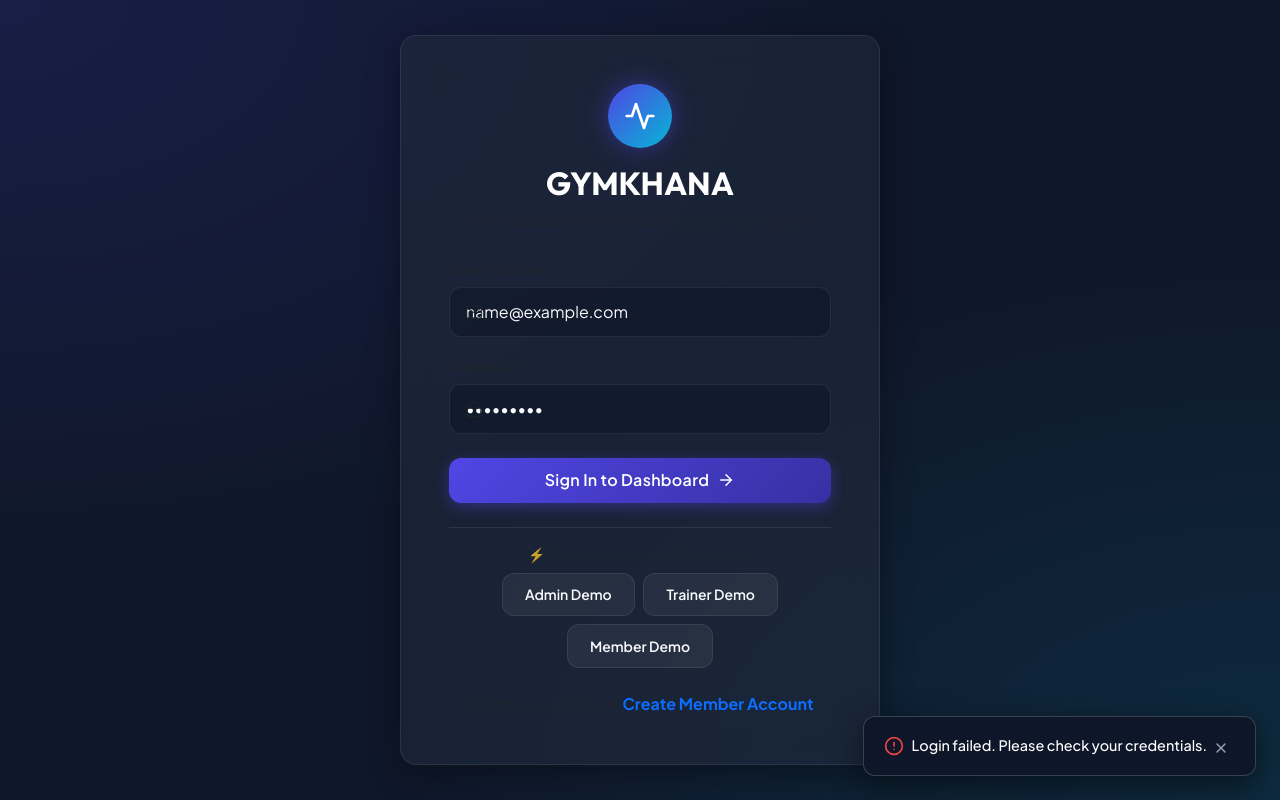
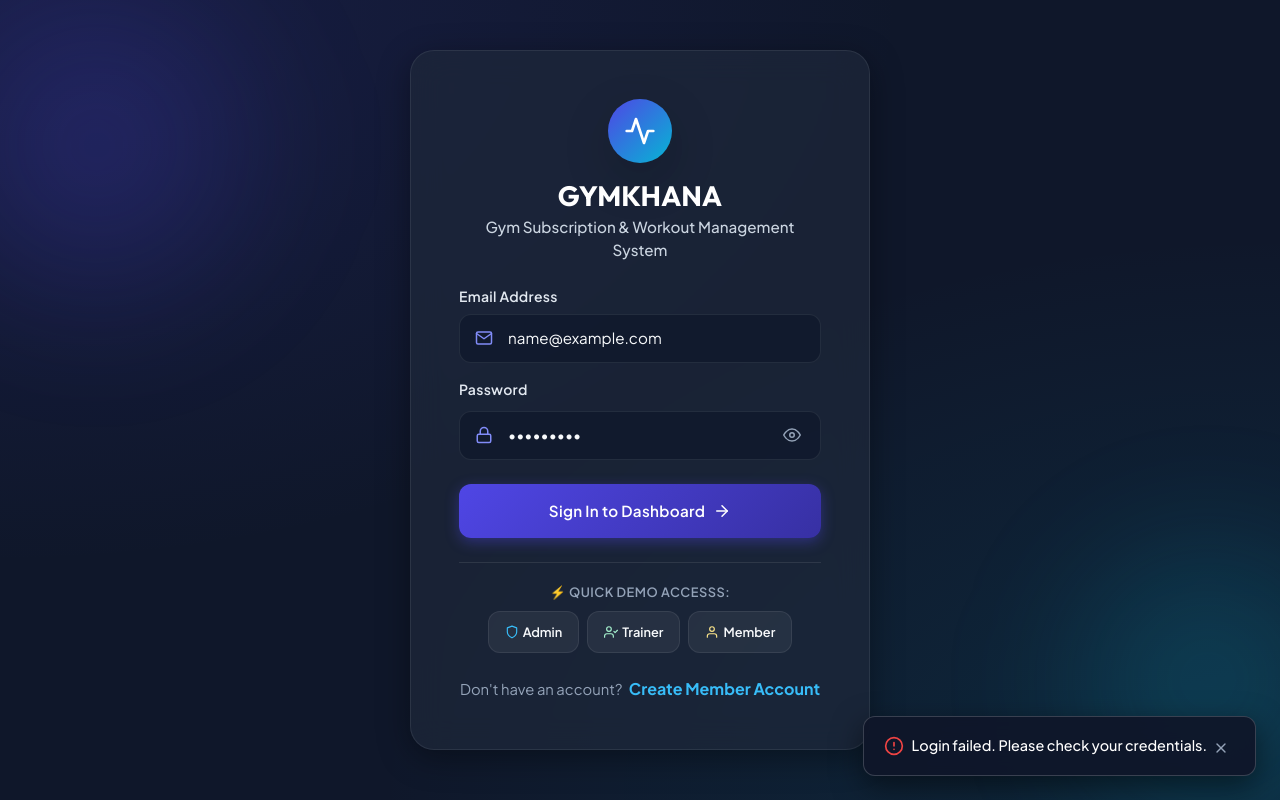
Before and after one commit to SREEHARI-K-V/gymkhana, a React app in the folder frontend/: page /login in a window 1280 px wide. Both pictures are taken after typing "name@example.com", "Sample123" into the empty fields and a click on the button "Sign In to Dashboard". Built offline with nearby package versions, Linux system fonts and the light colour scheme; no server answers; the HTML template or start-up script is replaced by a standard one.

Commit message:
Redesign login page: fix text visibility, label contrast, and icon overlap

```diff
--- a/frontend/src/index.css
+++ b/frontend/src/index.css
@@ -94,24 +94,131 @@ h1, h2, h3, h4, h5, h6, .brand-title {
   min-height: 100vh;
 }
 
+/* Global Text Contrast Helpers */
+.text-muted {
+  color: #94A3B8 !important;
+}
+
+.text-cyan {
+  color: #38BDF8 !important;
+}
+
+.form-label-custom {
+  color: #E2E8F0 !important;
+  font-size: 0.875rem !important;
+  font-weight: 600 !important;
+  letter-spacing: 0.3px;
+  margin-bottom: 0.45rem !important;
+  display: block;
+}
+
+.auth-subheading {
+  color: #CBD5E1 !important;
+  font-size: 0.95rem;
+  font-weight: 500;
+  line-height: 1.5;
+}
+
+.auth-footer-text {
+  color: #94A3B8;
+  font-size: 0.925rem;
+}
+
+.auth-link {
+  color: #38BDF8;
+  font-weight: 700;
+  text-decoration: none;
+  transition: all 0.2s ease;
+}
+
+.auth-link:hover {
+  color: #7DD3FC;
+  text-decoration: underline;
+  text-shadow: 0 0 12px rgba(56, 189, 248, 0.5);
+}
+
+/* Glass Inputs & Icon Grouping */
 .glass-input {
-  background: rgba(15, 23, 42, 0.6) !important;
+  background: rgba(15, 23, 42, 0.65) !important;
   border: 1px solid var(--border-glass) !important;
   color: var(--text-main) !important;
   border-radius: var(--radius-md) !important;
-  padding: 0.75rem 1rem !important;
-  transition: all 0.2s ease !important;
+  padding-top: 0.75rem !important;
+  padding-bottom: 0.75rem !important;
+  padding-right: 1rem !important;
+  padding-left: 1rem;
+  font-size: 0.95rem;
+  transition: all 0.25s ease !important;
+}
+
+.glass-input.ps-5,
+.glass-input-with-icon {
+  padding-left: 3rem !important; /* Ensured room for 18px icon + spacing */
+}
+
+.glass-input-with-both-icons {
+  padding-left: 3rem !important;
+  padding-right: 3rem !important;
+}
+
+.input-icon-wrapper {
+  position: relative;
+  display: flex;
+  align-items: center;
+  width: 100%;
+}
+
+.input-icon-left {
+  position: absolute;
+  left: 1rem;
+  top: 50%;
+  transform: translateY(-50%);
+  z-index: 10;
+  pointer-events: none;
+  color: #818CF8;
+  display: flex;
+  align-items: center;
+  justify-content: center;
+  transition: color 0.25s ease, transform 0.25s ease;
+}
+
+.input-icon-right-btn {
+  position: absolute;
+  right: 0.85rem;
+  top: 50%;
+  transform: translateY(-50%);
+  z-index: 10;
+  background: transparent;
+  border: none;
+  padding: 6px;
+  display: flex;
+  align-items: center;
+  justify-content: center;
+  color: #94A3B8;
+  cursor: pointer;
+  border-radius: 6px;
+  transition: all 0.2s ease;
+}
+
+.input-icon-right-btn:hover {
+  color: #F8FAFC;
+  background: rgba(255, 255, 255, 0.12);
+}
+
+.input-icon-wrapper:focus-within .input-icon-left {
+  color: #38BDF8;
+  transform: translateY(-50%) scale(1.1);
 }
 
 .glass-input:focus {
-  background: rgba(15, 23, 42, 0.85) !important;
-  border-color: var(--primary) !important;
-  box-shadow: 0 0 12px var(--primary-glow) !important;
+  background: rgba(15, 23, 42, 0.88) !important;
+  border-color: #6366F1 !important;
+  box-shadow: 0 0 16px rgba(99, 102, 241, 0.35) !important;
   color: #FFF !important;
 }
 
 .glass-input::placeholder {
-  color: var(--text-muted) !important;
+  color: #64748B !important;
 }
 
 /* Custom Buttons */
--- a/frontend/src/pages/auth/LoginPage.jsx
+++ b/frontend/src/pages/auth/LoginPage.jsx
@@ -2,11 +2,12 @@ import React, { useState } from 'react';
 import { useNavigate, Link } from 'react-router-dom';
 import { useAuth } from '../../hooks/useAuth';
 import { useNotification } from '../../context/NotificationContext';
-import { FiActivity, FiLock, FiMail, FiArrowRight } from 'react-icons/fi';
+import { FiActivity, FiLock, FiMail, FiArrowRight, FiEye, FiEyeOff, FiShield, FiUserCheck, FiUser } from 'react-icons/fi';
 
 export const LoginPage = () => {
   const [email, setEmail] = useState('');
   const [password, setPassword] = useState('');
+  const [showPassword, setShowPassword] = useState(false);
   const [submitting, setSubmitting] = useState(false);
 
   const { login } = useAuth();
@@ -36,57 +37,117 @@ export const LoginPage = () => {
   };
 
   return (
-    <div className="min-vh-100 d-flex align-items-center justify-content-center p-4">
-      <div className="glass-card p-4 p-sm-5 w-100" style={{ maxWidth: '480px' }}>
+    <div className="min-vh-100 d-flex align-items-center justify-content-center p-3 p-sm-4 position-relative overflow-hidden">
+      {/* Background Decorative Ambient Glows */}
+      <div
+        className="position-absolute rounded-circle"
+        style={{
+          width: '450px',
+          height: '450px',
+          background: 'radial-gradient(circle, rgba(79, 70, 229, 0.25) 0%, rgba(0, 0, 0, 0) 70%)',
+          top: '-10%',
+          left: '-10%',
+          filter: 'blur(50px)',
+          pointerEvents: 'none'
+        }}
+      />
+      <div
+        className="position-absolute rounded-circle"
+        style={{
+          width: '400px',
+          height: '400px',
+          background: 'radial-gradient(circle, rgba(6, 182, 212, 0.2) 0%, rgba(0, 0, 0, 0) 70%)',
+          bottom: '-10%',
+          right: '-10%',
+          filter: 'blur(50px)',
+          pointerEvents: 'none'
+        }}
+      />
+
+      <div className="glass-card p-4 p-sm-5 w-100 position-relative z-1" style={{ maxWidth: '460px', borderRadius: '24px' }}>
+        {/* Header Section */}
         <div className="text-center mb-4">
           <div
-            className="d-inline-flex align-items-center justify-content-center rounded-circle mb-3"
-            style={{ width: '64px', height: '64px', background: 'linear-gradient(135deg, #4F46E5, #06B6D4)', boxShadow: '0 0 24px rgba(79, 70, 229, 0.5)' }}
+            className="d-inline-flex align-items-center justify-content-center rounded-circle mb-3 shadow-lg"
+            style={{
+              width: '64px',
+              height: '64px',
+              background: 'linear-gradient(135deg, #4F46E5 0%, #06B6D4 100%)',
+              boxShadow: '0 0 30px rgba(79, 70, 229, 0.5)'
+            }}
           >
-            <FiActivity color="#FFF" size={32} />
+            <FiActivity color="#FFFFFF" size={32} />
           </div>
-          <h2 className="text-white font-weight-bold tracking-tight">GYMKHANA</h2>
-          <p className="text-muted" style={{ fontSize: '0.9rem' }}>Gym Subscription & Workout Management System</p>
+          <h2 className="brand-title text-white fw-bold mb-1 tracking-tight fs-3">GYMKHANA</h2>
+          <p className="auth-subheading mb-0">Gym Subscription & Workout Management System</p>
         </div>
 
+        {/* Login Form */}
         <form onSubmit={handleSubmit} className="d-flex flex-column gap-3">
           <div>
-            <label className="form-label text-muted small fw-semibold">Email Address</label>
-            <div className="position-relative">
-              <FiMail className="position-absolute top-50 translate-middle-y ms-3 text-muted" size={18} />
+            <label htmlFor="login-email" className="form-label-custom">
+              Email Address
+            </label>
+            <div className="input-icon-wrapper">
+              <span className="input-icon-left">
+                <FiMail size={18} />
+              </span>
               <input
+                id="login-email"
                 type="email"
-                className="form-control glass-input ps-5"
+                className="form-control glass-input glass-input-with-icon"
                 placeholder="name@gymkhana.com"
                 value={email}
                 onChange={(e) => setEmail(e.target.value)}
                 required
+                autoComplete="email"
               />
             </div>
           </div>
 
           <div>
-            <label className="form-label text-muted small fw-semibold">Password</label>
-            <div className="position-relative">
-              <FiLock className="position-absolute top-50 translate-middle-y ms-3 text-muted" size={18} />
+            <div className="d-flex align-items-center justify-content-between mb-1">
+              <label htmlFor="login-password" className="form-label-custom mb-0">
+                Password
+              </label>
+            </div>
+            <div className="input-icon-wrapper">
+              <span className="input-icon-left">
+                <FiLock size={18} />
+              </span>
               <input
-                type="password"
-                className="form-control glass-input ps-5"
+                id="login-password"
+                type={showPassword ? 'text' : 'password'}
+                className="form-control glass-input glass-input-with-both-icons"
                 placeholder="••••••••"
                 value={password}
                 onChange={(e) => setPassword(e.target.value)}
                 required
+                autoComplete="current-password"
               />
+              <button
+                type="button"
+                className="input-icon-right-btn"
+                onClick={() => setShowPassword(!showPassword)}
+                title={showPassword ? 'Hide password' : 'Show password'}
+                aria-label={showPassword ? 'Hide password' : 'Show password'}
+              >
+                {showPassword ? <FiEyeOff size={18} /> : <FiEye size={18} />}
+              </button>
             </div>
           </div>
 
           <button
             type="submit"
             disabled={submitting}
-            className="btn btn-primary-gradient w-100 mt-2 d-flex align-items-center justify-content-center gap-2"
+            className="btn btn-primary-gradient w-100 py-3 mt-2 d-flex align-items-center justify-content-center gap-2 fw-semibold"
+            style={{ fontSize: '0.95rem' }}
           >
             {submitting ? (
-              <span>Signing in...</span>
+              <>
+                <span className="spinner-border spinner-border-sm me-2" role="status" aria-hidden="true"></span>
+                <span>Signing in...</span>
+              </>
             ) : (
               <>
                 <span>Sign In to Dashboard</span>
@@ -97,36 +158,47 @@ export const LoginPage = () => {
         </form>
 
         {/* Demo Quick Login Shortcuts */}
-        <div className="mt-4 pt-3 border-top border-secondary border-opacity-25 text-center">
-          <small className="text-muted d-block mb-2">⚡ Quick Demo One-Click Sign In:</small>
+        <div className="mt-4 pt-3 border-top border-secondary border-opacity-25">
+          <div className="text-center mb-2">
+            <small className="fw-semibold" style={{ color: '#94A3B8', fontSize: '0.8rem', letterSpacing: '0.5px' }}>
+              ⚡ QUICK DEMO ACCESSS:
+            </small>
+          </div>
           <div className="d-flex justify-content-center gap-2 flex-wrap">
             <button
               onClick={() => fillQuickAccount('admin@gymkhana.com', 'admin123')}
-              className="btn btn-secondary-glass btn-sm"
+              className="btn btn-secondary-glass btn-sm d-flex align-items-center gap-1 text-nowrap py-1.5 px-3"
               type="button"
+              style={{ fontSize: '0.8rem' }}
             >
-              Admin Demo
+              <FiShield size={14} className="text-cyan" />
+              <span>Admin</span>
             </button>
             <button
               onClick={() => fillQuickAccount('alex.trainer@gymkhana.com', 'trainer123')}
-              className="btn btn-secondary-glass btn-sm"
+              className="btn btn-secondary-glass btn-sm d-flex align-items-center gap-1 text-nowrap py-1.5 px-3"
               type="button"
+              style={{ fontSize: '0.8rem' }}
             >
-              Trainer Demo
+              <FiUserCheck size={14} style={{ color: '#A7F3D0' }} />
+              <span>Trainer</span>
             </button>
             <button
               onClick={() => fillQuickAccount('john@gmail.com', 'member123')}
-              className="btn btn-secondary-glass btn-sm"
+              className="btn btn-secondary-glass btn-sm d-flex align-items-center gap-1 text-nowrap py-1.5 px-3"
               type="button"
+              style={{ fontSize: '0.8rem' }}
             >
-              Member Demo
+              <FiUser size={14} style={{ color: '#FDE68A' }} />
+              <span>Member</span>
             </button>
           </div>
         </div>
 
+        {/* Register CTA Footer */}
         <div className="text-center mt-4">
-          <span className="text-muted small">Don't have an account? </span>
-          <Link to="/register" className="text-cyan fw-bold text-decoration-none">
+          <span className="auth-footer-text">Don't have an account? </span>
+          <Link to="/register" className="auth-link ms-1">
             Create Member Account
           </Link>
         </div>
--- a/frontend/src/pages/auth/RegisterPage.jsx
+++ b/frontend/src/pages/auth/RegisterPage.jsx
@@ -2,7 +2,7 @@ import React, { useState } from 'react';
 import { useNavigate, Link } from 'react-router-dom';
 import { useAuth } from '../../hooks/useAuth';
 import { useNotification } from '../../context/NotificationContext';
-import { FiActivity, FiUser, FiMail, FiLock, FiPhone, FiCalendar, FiArrowRight } from 'react-icons/fi';
+import { FiActivity, FiUser, FiMail, FiLock, FiPhone, FiCalendar, FiArrowRight, FiEye, FiEyeOff } from 'react-icons/fi';
 
 export const RegisterPage = () => {
   const [formData, setFormData] = useState({
@@ -15,6 +15,7 @@ export const RegisterPage = () => {
     emergency_contact: '',
     height_cm: 175
   });
+  const [showPassword, setShowPassword] = useState(false);
   const [submitting, setSubmitting] = useState(false);
 
   const { register } = useAuth();
@@ -40,28 +41,61 @@ export const RegisterPage = () => {
   };
 
   return (
-    <div className="min-vh-100 d-flex align-items-center justify-content-center p-4">
-      <div className="glass-card p-4 p-sm-5 w-100" style={{ maxWidth: '580px' }}>
+    <div className="min-vh-100 d-flex align-items-center justify-content-center p-3 p-sm-4 position-relative overflow-hidden">
+      {/* Background Decorative Ambient Glows */}
+      <div
+        className="position-absolute rounded-circle"
+        style={{
+          width: '500px',
+          height: '500px',
+          background: 'radial-gradient(circle, rgba(79, 70, 229, 0.2) 0%, rgba(0, 0, 0, 0) 70%)',
+          top: '-15%',
+          right: '-10%',
+          filter: 'blur(60px)',
+          pointerEvents: 'none'
+        }}
+      />
+      <div
+        className="position-absolute rounded-circle"
+        style={{
+          width: '450px',
+          height: '450px',
+          background: 'radial-gradient(circle, rgba(6, 182, 212, 0.18) 0%, rgba(0, 0, 0, 0) 70%)',
+          bottom: '-15%',
+          left: '-10%',
+          filter: 'blur(60px)',
+          pointerEvents: 'none'
+        }}
+      />
+
+      <div className="glass-card p-4 p-sm-5 w-100 position-relative z-1" style={{ maxWidth: '580px', borderRadius: '24px' }}>
         <div className="text-center mb-4">
           <div
-            className="d-inline-flex align-items-center justify-content-center rounded-circle mb-3"
-            style={{ width: '56px', height: '56px', background: 'linear-gradient(135deg, #4F46E5, #06B6D4)', boxShadow: '0 0 20px rgba(79, 70, 229, 0.5)' }}
+            className="d-inline-flex align-items-center justify-content-center rounded-circle mb-3 shadow-lg"
+            style={{
+              width: '60px',
+              height: '60px',
+              background: 'linear-gradient(135deg, #4F46E5 0%, #06B6D4 100%)',
+              boxShadow: '0 0 24px rgba(79, 70, 229, 0.5)'
+            }}
           >
-            <FiActivity color="#FFF" size={28} />
+            <FiActivity color="#FFF" size={30} />
           </div>
-          <h3 className="text-white font-weight-bold">Join Gymkhana Today</h3>
-          <p className="text-muted small">Create your member account to start tracking workouts & diets</p>
+          <h3 className="brand-title text-white fw-bold mb-1 fs-3">Join Gymkhana Today</h3>
+          <p className="auth-subheading mb-0">Create your member account to start tracking workouts & diets</p>
         </div>
 
         <form onSubmit={handleSubmit} className="row g-3">
           <div className="col-12">
-            <label className="form-label text-muted small fw-semibold">Full Name</label>
-            <div className="position-relative">
-              <FiUser className="position-absolute top-50 translate-middle-y ms-3 text-muted" size={18} />
+            <label className="form-label-custom">Full Name</label>
+            <div className="input-icon-wrapper">
+              <span className="input-icon-left">
+                <FiUser size={18} />
+              </span>
               <input
                 type="text"
                 name="full_name"
-                className="form-control glass-input ps-5"
+                className="form-control glass-input glass-input-with-icon"
                 placeholder="John Doe"
                 value={formData.full_name}
                 onChange={handleChange}
@@ -71,13 +105,15 @@ export const RegisterPage = () => {
           </div>
 
           <div className="col-md-6">
-            <label className="form-label text-muted small fw-semibold">Email Address</label>
-            <div className="position-relative">
-              <FiMail className="position-absolute top-50 translate-middle-y ms-3 text-muted" size={18} />
+            <label className="form-label-custom">Email Address</label>
+            <div className="input-icon-wrapper">
+              <span className="input-icon-left">
+                <FiMail size={18} />
+              </span>
               <input
                 type="email"
                 name="email"
-                className="form-control glass-input ps-5"
+                className="form-control glass-input glass-input-with-icon"
                 placeholder="name@email.com"
                 value={formData.email}
                 onChange={handleChange}
@@ -87,29 +123,41 @@ export const RegisterPage = () => {
           </div>
 
           <div className="col-md-6">
-            <label className="form-label text-muted small fw-semibold">Password</label>
-            <div className="position-relative">
-              <FiLock className="position-absolute top-50 translate-middle-y ms-3 text-muted" size={18} />
+            <label className="form-label-custom">Password</label>
+            <div className="input-icon-wrapper">
+              <span className="input-icon-left">
+                <FiLock size={18} />
+              </span>
               <input
-                type="password"
+                type={showPassword ? 'text' : 'password'}
                 name="password"
-                className="form-control glass-input ps-5"
-                placeholder="Minimum 6 chars"
+                className="form-control glass-input glass-input-with-both-icons"
+                placeholder="Min 6 characters"
                 value={formData.password}
                 onChange={handleChange}
                 required
               />
+              <button
+                type="button"
+                className="input-icon-right-btn"
+                onClick={() => setShowPassword(!showPassword)}
+                title={showPassword ? 'Hide password' : 'Show password'}
+              >
+                {showPassword ? <FiEyeOff size={18} /> : <FiEye size={18} />}
+              </button>
             </div>
           </div>
 
           <div className="col-md-6">
-            <label className="form-label text-muted small fw-semibold">Phone Number</label>
-            <div className="position-relative">
-              <FiPhone className="position-absolute top-50 translate-middle-y ms-3 text-muted" size={18} />
+            <label className="form-label-custom">Phone Number</label>
+            <div className="input-icon-wrapper">
+              <span className="input-icon-left">
+                <FiPhone size={18} />
+              </span>
               <input
                 type="tel"
                 name="phone"
-                className="form-control glass-input ps-5"
+                className="form-control glass-input glass-input-with-icon"
                 placeholder="+1-555-0199"
                 value={formData.phone}
                 onChange={handleChange}
@@ -118,27 +166,29 @@ export const RegisterPage = () => {
           </div>
 
           <div className="col-md-6">
-            <label className="form-label text-muted small fw-semibold">Gender</label>
+            <label className="form-label-custom">Gender</label>
             <select
               name="gender"
               className="form-select glass-input"
               value={formData.gender}
               onChange={handleChange}
             >
-              <option value="MALE" style={{ background: '#0F172A' }}>Male</option>
-              <option value="FEMALE" style={{ background: '#0F172A' }}>Female</option>
-              <option value="OTHER" style={{ background: '#0F172A' }}>Other</option>
+              <option value="MALE" style={{ background: '#0F172A', color: '#FFF' }}>Male</option>
+              <option value="FEMALE" style={{ background: '#0F172A', color: '#FFF' }}>Female</option>
+              <option value="OTHER" style={{ background: '#0F172A', color: '#FFF' }}>Other</option>
             </select>
           </div>
 
           <div className="col-md-6">
-            <label className="form-label text-muted small fw-semibold">Date of Birth</label>
-            <div className="position-relative">
-              <FiCalendar className="position-absolute top-50 translate-middle-y ms-3 text-muted" size={18} />
+            <label className="form-label-custom">Date of Birth</label>
+            <div className="input-icon-wrapper">
+              <span className="input-icon-left">
+                <FiCalendar size={18} />
+              </span>
               <input
                 type="date"
                 name="date_of_birth"
-                className="form-control glass-input ps-5"
+                className="form-control glass-input glass-input-with-icon"
                 value={formData.date_of_birth}
                 onChange={handleChange}
               />
@@ -146,7 +196,7 @@ export const RegisterPage = () => {
           </div>
 
           <div className="col-md-6">
-            <label className="form-label text-muted small fw-semibold">Height (cm)</label>
+            <label className="form-label-custom">Height (cm)</label>
             <input
               type="number"
               name="height_cm"
@@ -160,9 +210,14 @@ export const RegisterPage = () => {
             <button
               type="submit"
               disabled={submitting}
-              className="btn btn-primary-gradient w-100 d-flex align-items-center justify-content-center gap-2"
+              className="btn btn-primary-gradient w-100 py-3 d-flex align-items-center justify-content-center gap-2 fw-semibold"
             >
-              {submitting ? 'Registering...' : (
+              {submitting ? (
+                <>
+                  <span className="spinner-border spinner-border-sm me-2" role="status" aria-hidden="true"></span>
+                  <span>Registering...</span>
+                </>
+              ) : (
                 <>
                   <span>Create Account</span>
                   <FiArrowRight size={18} />
@@ -172,9 +227,9 @@ export const RegisterPage = () => {
           </div>
         </form>
 
-        <div className="text-center mt-4">
-          <span className="text-muted small">Already have an account? </span>
-          <Link to="/login" className="text-cyan fw-bold text-decoration-none">
+        <div className="text-center mt-4 pt-2">
+          <span className="auth-footer-text">Already have an account? </span>
+          <Link to="/login" className="auth-link ms-1">
             Sign In
           </Link>
         </div>
```
